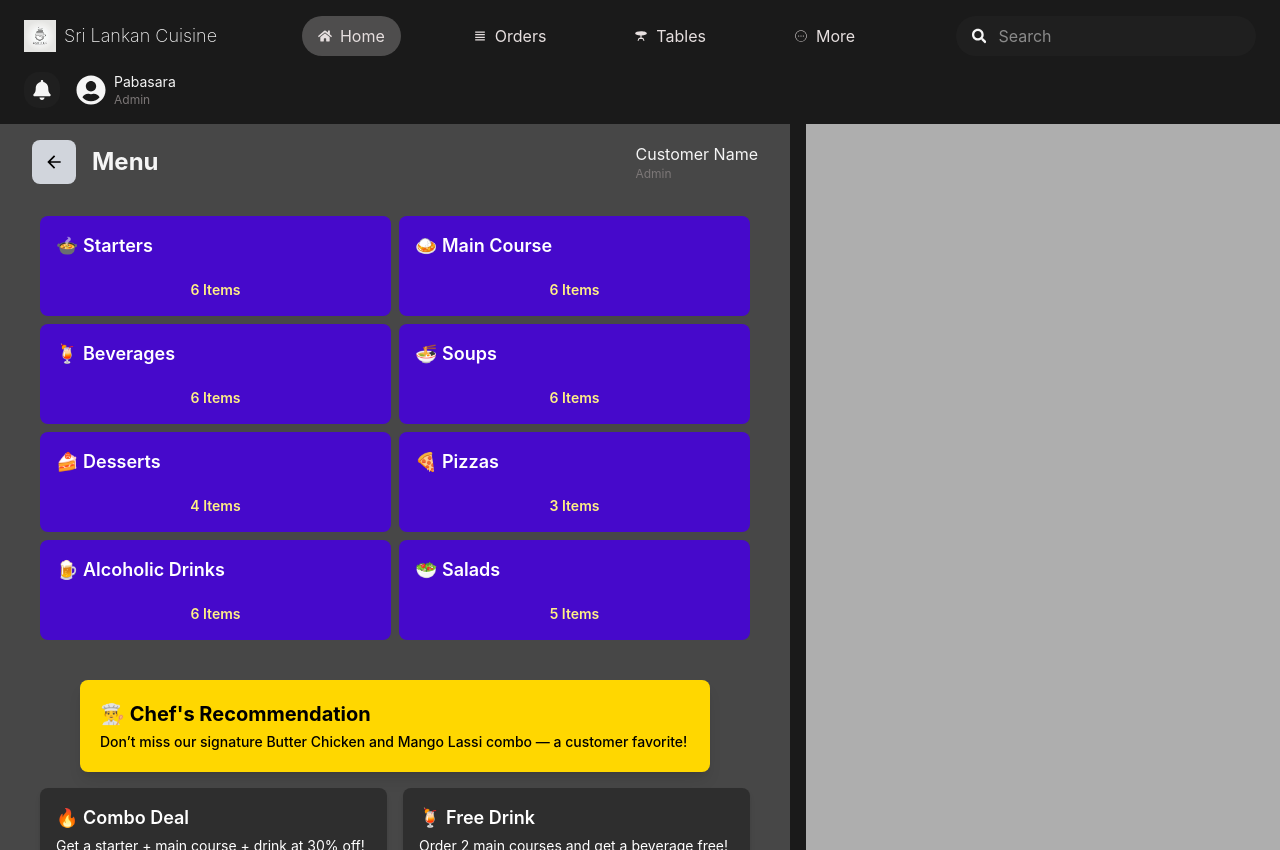
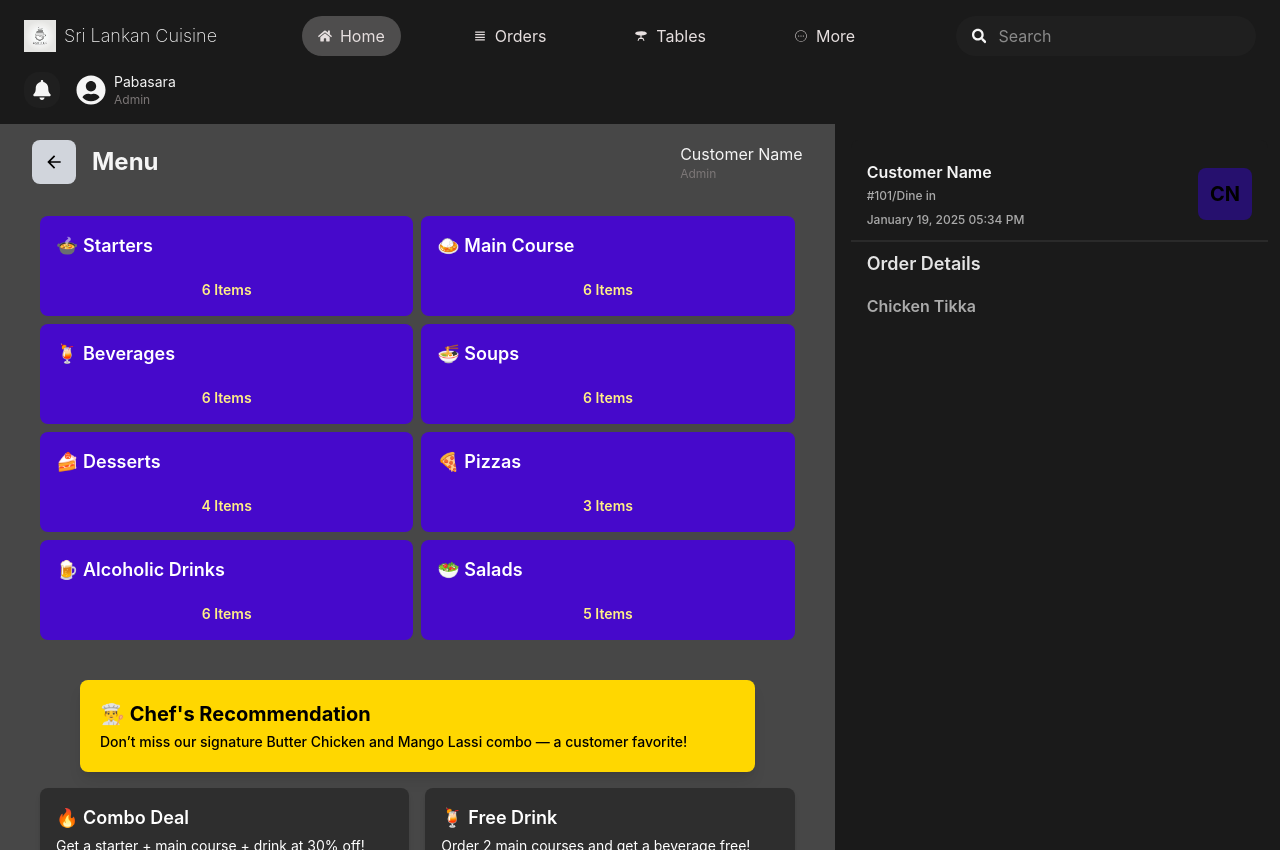
Before and after one commit to pabasaraashen/Pos-system, a React (Vite) app in the folder pos-frontend/: page /menu in a window 1280 px wide. Built offline with nearby package versions, Linux system fonts and the light colour scheme.

Commit message:
Update Menu.jsx right side cart part

```diff
--- a/pos-frontend/src/pages/Menu.jsx
+++ b/pos-frontend/src/pages/Menu.jsx
@@ -26,7 +26,27 @@ const Menu = () => {
        </div>
 
        {/*right*/}
-       <div className='flex-[3] bg-[#aeaeae]'>
+       <div className='flex-[2.5] bg-[#1a1a1a] mt-4 mr-3 h-[780px] rounded-lg pt-2 '>
+         {/*customer info*/}
+         <div className='flex items-center justify-between px-4 py-3'>
+            <div className='flex flex-col items-start'>
+                <h1 className='text-md text-[#f5f5f5] font-semibold'>Customer Name</h1>
+                <p className='text-xs text-[#ababab] font-medium mt-1'>#101/Dine in</p>
+                <p className='text-xs text-[#ababab] font-medium mt-2'>January 19, 2025 05:34 PM</p>
+            </div>
+            <button className='bg-[#26106e] p-3 text-xl font-bold rounded-lg'>CN</button>
+         </div>
+         <hr className='border-[#2a2a2a] border-t-2'/>
+         {/*cart items*/}
+         <div className='px-4 py-2'>
+            <h1 className='text-lg text-[#e4e4e4] font-semibold'>Order Details</h1>
+            <div className='mt-4 overflow-y-scroll scroll-hide h-[380px]'>
+                <h1 className='text-[#ababab] font-semibold text-md'>
+                    Chicken Tikka
+                </h1>
+            </div>
+         </div>
+         {/*bills*/}
 
        </div>
 
```
